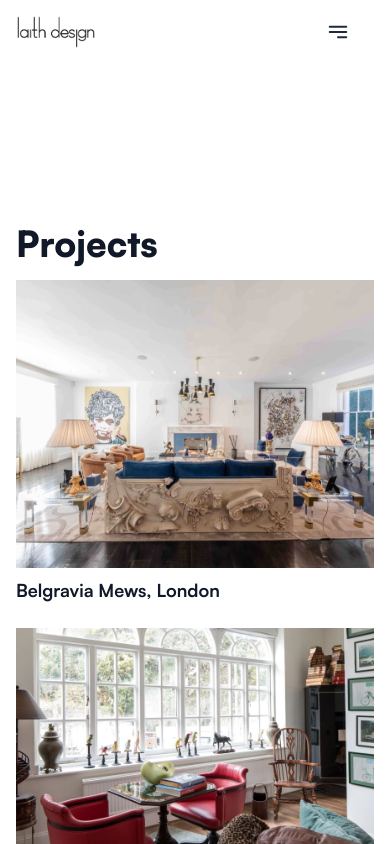
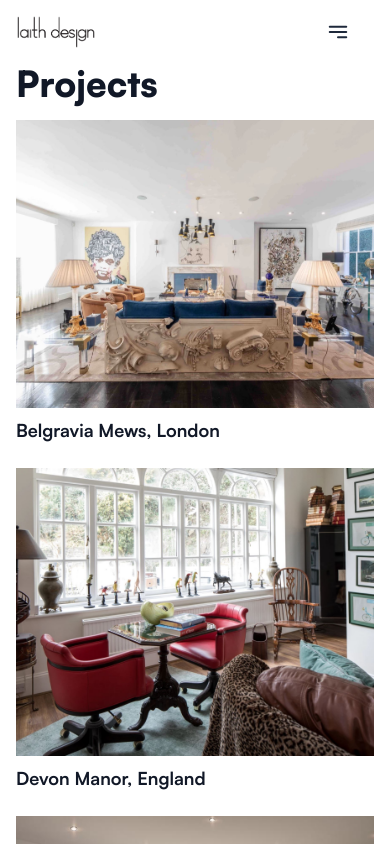
Before and after one commit to saadkhaan/lah, a Next.js app: page /projects in a window 390 px wide. Shown: the top 844 px of the page. Built offline with nearby package versions, Linux system fonts and the light colour scheme.

Commit message:
Add files via upload

```diff
--- a/app/projects/page.js
+++ b/app/projects/page.js
@@ -6,7 +6,7 @@ import Link from "next/link";
 
 export default function Page() {
   return (
-    <div className="px-4 pt-40 md:pt-0">
+    <div className="px-4 md:pt-0">
       <div className="container mb-8">
         <h1 className="text-4xl text-gray-900">Projects</h1>
         <div className="grid md:grid-cols-3 gap-6 mt-4 projects-grid">
```
